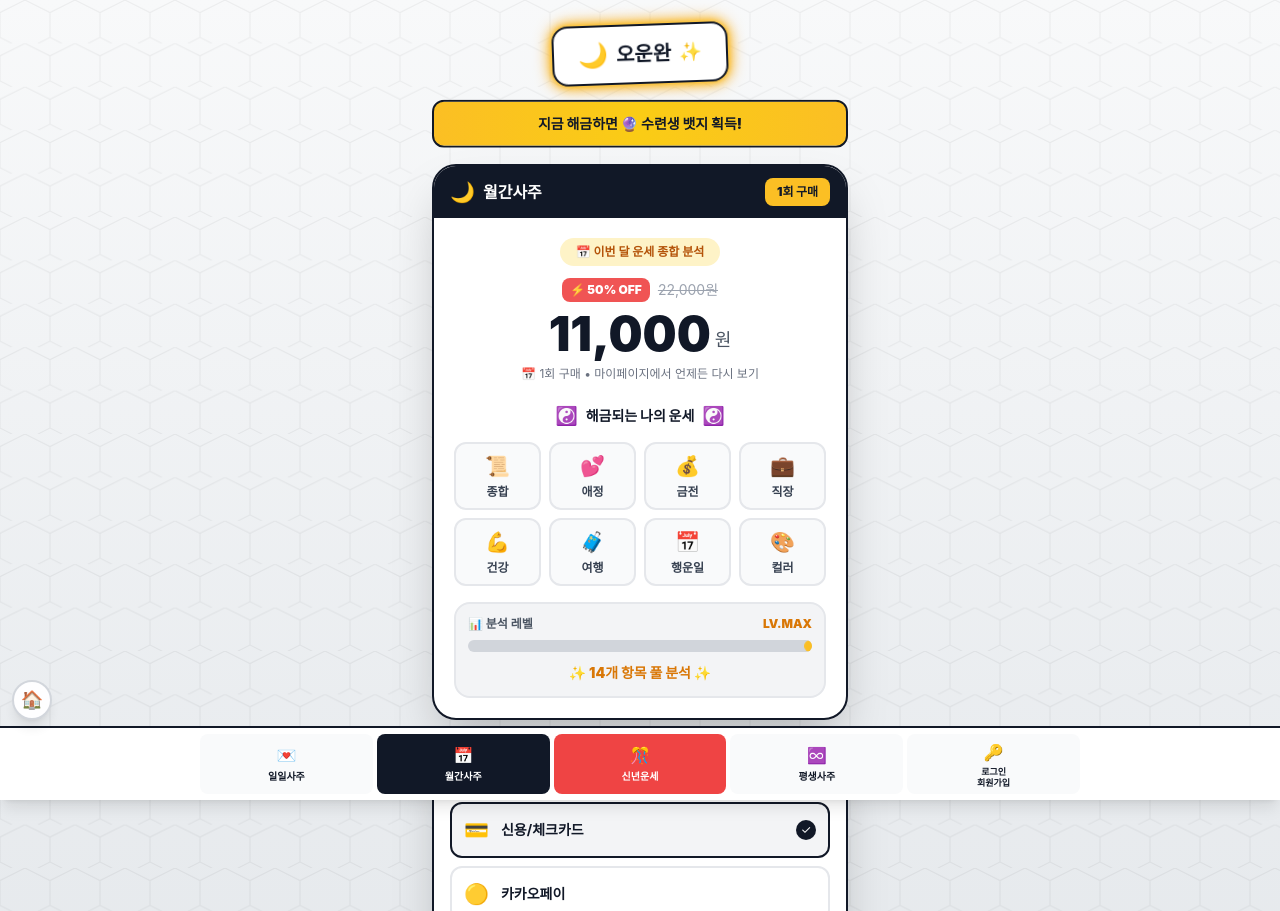
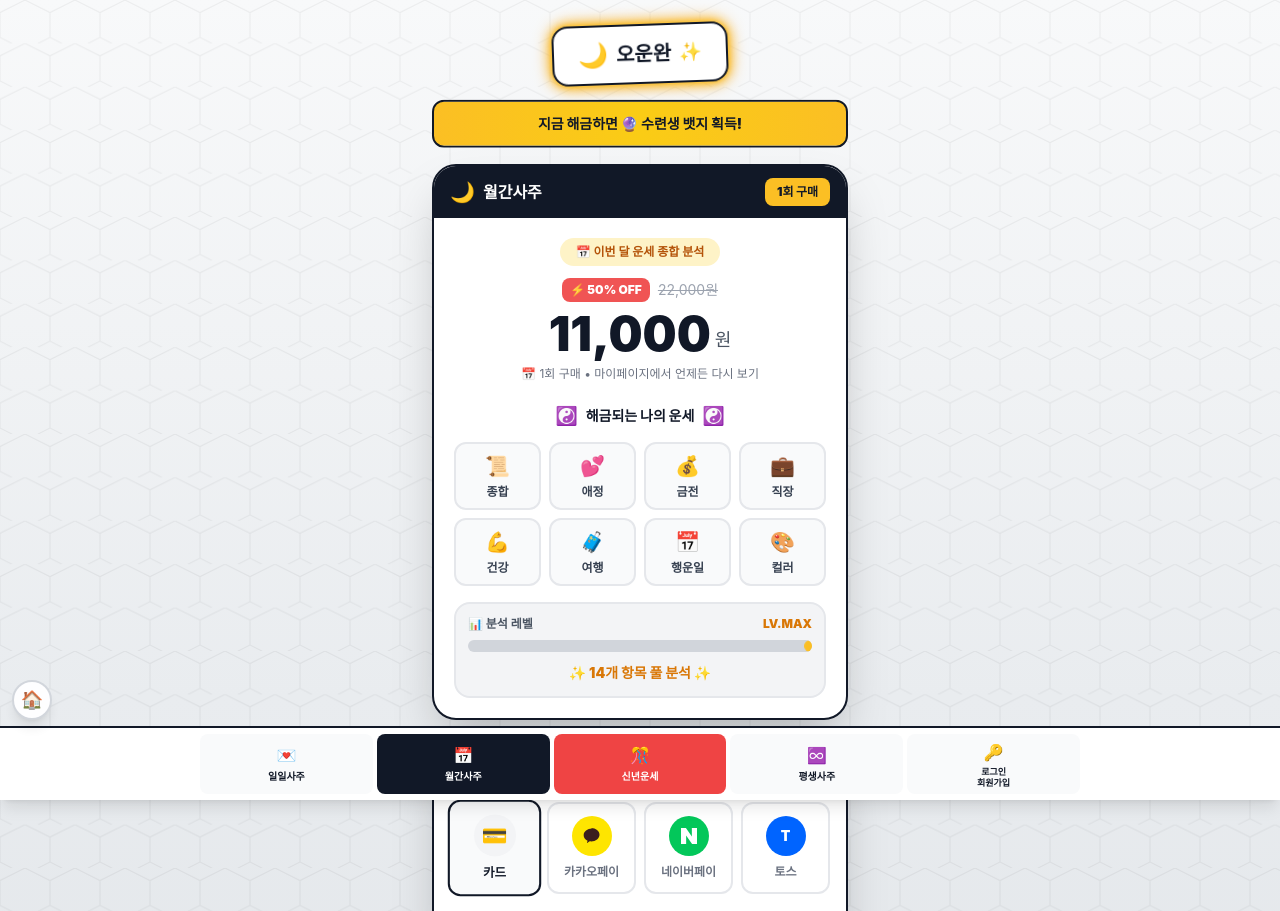
Before and after one commit to owuwan/ownwan-frontend, a React (Create React App) app: page /monthly-payment in a window 1280 px wide. Shown: the top 911 px of the page. Built offline with nearby package versions, Linux system fonts and the light colour scheme.

Commit message:
월간사주 결제페이지 V6 디자인

```diff
--- a/src/components/MonthlyPaymentPage.jsx
+++ b/src/components/MonthlyPaymentPage.jsx
@@ -6,10 +6,10 @@ export default function MonthlyPaymentPageV6Preview() {
   const [agreed, setAgreed] = useState(false);
 
   const paymentMethods = [
-    { id: 'card', label: '신용/체크카드', icon: '💳' },
-    { id: 'kakao', label: '카카오페이', icon: '🟡' },
-    { id: 'naver', label: '네이버페이', icon: '🟢' },
-    { id: 'toss', label: '토스페이', icon: '🔵' },
+    { id: 'card', icon: '💳', label: '카드', color: '#374151' },
+    { id: 'kakao', icon: 'kakao', label: '카카오페이', color: '#FEE500' },
+    { id: 'naver', icon: 'naver', label: '네이버페이', color: '#03C75A' },
+    { id: 'toss', icon: 'toss', label: '토스', color: '#0064FF' },
   ];
 
   return (
@@ -152,34 +152,53 @@ export default function MonthlyPaymentPageV6Preview() {
           </div>
         </div>
 
-        {/* ===== 결제수단 카드 ===== */}
-        <div className="bg-white rounded-3xl border-2 border-gray-900 shadow-2xl overflow-hidden mb-4">
-          <div className="bg-gray-900 px-4 py-3">
-            <span className="text-white font-black text-sm">💳 결제수단 선택</span>
+        {/* ===== 결제 수단 (원본과 동일) ===== */}
+        <div className="bg-white rounded-3xl overflow-hidden border-2 border-gray-900 shadow-2xl mb-4">
+          <div className="bg-gray-900 px-4 py-3 text-center">
+            <span className="text-white font-black text-base">💳 결제 수단</span>
           </div>
 
-          <div className="p-4 space-y-2">
+          <div className="p-4">
+            <div className="grid grid-cols-4 gap-2">
               {paymentMethods.map((method) => (
                 <button
                   key={method.id}
                   onClick={() => setSelectedMethod(method.id)}
-                className={`w-full p-3 rounded-xl border-2 transition-all flex items-center justify-between ${
+                  className={`p-3 rounded-xl border-2 transition-all flex flex-col items-center gap-2 relative ${
                     selectedMethod === method.id
-                    ? 'bg-gray-100 border-gray-900'
-                    : 'bg-white border-gray-200 hover:border-gray-400'
+                      ? 'border-gray-900 bg-gray-50 scale-105'
+                      : 'border-gray-200 bg-white hover:border-gray-400'
                   }`}
                 >
-                <div className="flex items-center gap-3">
+                  <div className="w-10 h-10 rounded-full flex items-center justify-center" style={{
+                    backgroundColor: method.icon === 'kakao' ? '#FEE500' :
+                                     method.icon === 'naver' ? '#03C75A' :
+                                     method.icon === 'toss' ? '#0064FF' : '#f3f4f6'
+                  }}>
+                    {method.icon === 'kakao' ? (
+                      <svg width="20" height="20" viewBox="0 0 24 24" fill="#3C1E1E">
+                        <path d="M12 3C6.48 3 2 6.58 2 11c0 2.8 1.86 5.25 4.64 6.67-.15.56-.54 2.03-.62 2.35-.1.4.15.39.31.28.13-.08 2.04-1.38 2.87-1.94.59.09 1.2.14 1.8.14 5.52 0 10-3.58 10-8s-4.48-8-10-8z"/>
+                      </svg>
+                    ) : method.icon === 'naver' ? (
+                      <svg width="16" height="16" viewBox="0 0 24 24" fill="white">
+                        <path d="M16.273 12.845L7.376 0H0v24h7.727V11.155L16.624 24H24V0h-7.727z"/>
+                      </svg>
+                    ) : method.icon === 'toss' ? (
+                      <span className="text-white font-black text-sm">T</span>
+                    ) : (
                       <span className="text-xl">{method.icon}</span>
-                  <span className="text-gray-900 font-bold text-sm">{method.label}</span>
+                    )}
                   </div>
-                {selectedMethod === method.id && (
-                  <div className="w-5 h-5 bg-gray-900 rounded-full flex items-center justify-center">
-                    <span className="text-white text-xs">✓</span>
-                  </div>
-                )}
+                  <span className={`text-xs font-bold ${
+                    selectedMethod === method.id ? 'text-gray-900' : 'text-gray-500'
+                  }`}>{method.label}</span>
                 </button>
               ))}
+            </div>
+
+            <div className="mt-3 text-center">
+              <span className="text-gray-400 text-xs">🔒 토스페이먼츠 안전결제</span>
+            </div>
           </div>
         </div>
 
```
Lines whose indentation alone changed are shown as unchanged.
